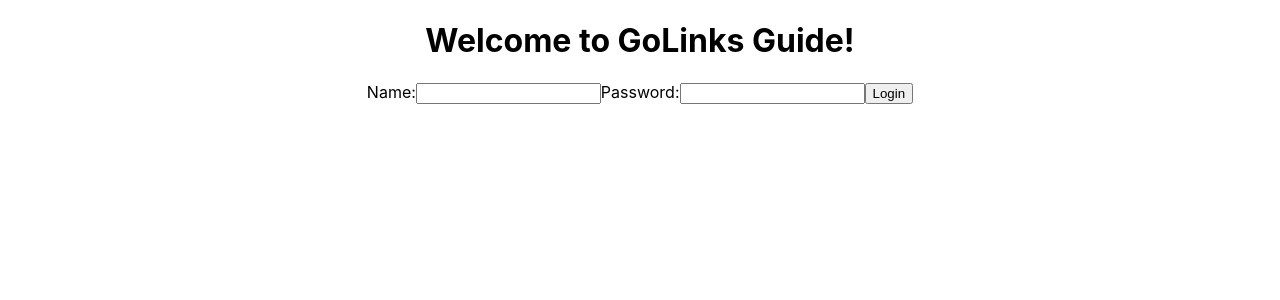
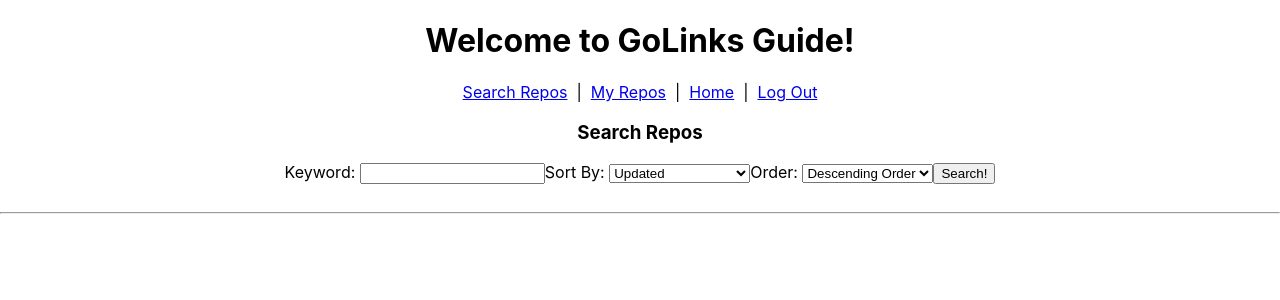
Before and after one commit to kailahk/golinks-guide, a React (Create React App) app: page /searchrepos in a window 1280 px wide. Shown: the top 300 px of the page. Built offline with nearby package versions, Linux system fonts and the light colour scheme.

Commit message:
search form functionality and repos rendering

```diff
--- /dev/null
+++ b/src/components/Result/Result.jsx
@@ -0,0 +1,15 @@
+import "./Result.css"
+
+export default function Result({repo}) {
+    const lastUpdated = repo.updated_at.split('-')
+    const updatedTimeToShow = `${lastUpdated[1]}/${lastUpdated[0]}`
+    console.log(repo)
+    return(
+        <div className="Result">
+            <h4>{repo.name}</h4>
+            <p>{repo.description}</p>
+            <p>{updatedTimeToShow}</p>
+        </div>
+    )
+
+}
--- /dev/null
+++ b/src/components/Results/Results.jsx
@@ -0,0 +1,15 @@
+import "./Results.css"
+import Result from "../Result/Result"
+
+export default function Results({repos}) {
+    let searchResults = repos;
+    if (repos.items) {
+        searchResults = repos.items
+    }
+    const reposList = searchResults.map((r, idx) => <Result repo={r} key={idx} />)
+    return(
+        <div className="Results">
+            {reposList}
+        </div>
+    )
+}
--- a/src/pages/App/App.jsx
+++ b/src/pages/App/App.jsx
@@ -7,8 +7,8 @@ import { Routes, Route } from "react-router-dom"
 import { useState } from 'react';
 
 export default function App() {
-  const [user, setUser] = useState(null)
-  const [repos, setRepos] = useState([])
+  const [user, setUser] = useState({});
+  const [repos, setRepos] = useState([]);
   return (
     <main className="App">
       <h1>Welcome to GoLinks Guide!</h1>
@@ -16,7 +16,7 @@ export default function App() {
         <>
           <NavBar setUser={setUser}/>
           <Routes>
-            <Route path="/searchrepos" element={<SearchReposPage />}></Route>
+            <Route path="/searchrepos" element={<SearchReposPage setRepos={setRepos} repos={repos}/>}></Route>
             <Route path="/myrepos" element={<MyReposPage />}></Route>
           </Routes>
         </>
--- a/src/pages/SearchReposPage/SearchReposPage.jsx
+++ b/src/pages/SearchReposPage/SearchReposPage.jsx
@@ -1,9 +1,49 @@
+import { useState } from 'react';
 import './SearchReposPage.css';
+import { getRepos } from '../../utilities/repos-service';
+import Results from '../../components/Results/Results';
 
-export default function SearchReposPage() {
+export default function SearchReposPage({setRepos, repos}) {
+  const [formData, setFormData] = useState({
+    keyword: '',
+    sort: 'updated',
+    order: 'desc',
+  })
+  function handleChange(evt) {
+    setFormData({...formData, [evt.target.name]:evt.target.value})
+  }
+  async function handleSubmit(evt) {
+    evt.preventDefault();
+    const res = await getRepos(formData);
+    setRepos(res);
+    setFormData({
+      keyword: '',
+      sort: 'updated',
+      order: 'desc',
+    })
+  }
   return (
     <div className="SearchReposPage">
-      SearchReposPage
+      <h3>Search Repos</h3>
+      <form onSubmit={handleSubmit}>
+        <label htmlFor="keyword">Keyword: </label>
+        <input type="text" name="keyword" id="keyword" value={formData.keyword} onChange={handleChange}/>
+        <label htmlFor="sort">Sort By: </label>
+        <select name="sort" id="sort" value={formData.sort} onChange={handleChange}>
+          <option value="updated">Updated</option>
+          <option value="stars">Stars</option>
+          <option value="forks">Forks</option>
+          <option value="help-wanted-issues">Help Wanted Issues</option>
+        </select>
+        <label htmlFor="order">Order: </label>
+        <select id="order" name="order" value={formData.order} onChange={handleChange}>
+          <option value="desc">Descending Order</option>
+          <option value="asc">Ascending Order</option>
+        </select>
+        <button type="submit">Search!</button>
+      </form>
+      <br /><hr /><br />
+      <Results repos={repos} />
     </div>
   );
 }
--- /dev/null
+++ b/src/utilities/repos-service.js
@@ -0,0 +1,14 @@
+export async function getRepos(searchInput) {
+    console.log(searchInput)
+    const options = {
+        headers: {
+            accept: "application/vnd.github.text-match+json",
+            "Content-Type": "application/json",
+        }
+    }
+    const {keyword, sort, order} = searchInput;
+    const queryString = `?q=${keyword}+in:name,description&sort=${sort}&order=${order}`
+    const base_url = 'https://api.github.com/search/repositories'
+    const res = fetch(base_url+queryString, options).then(res => res.json());
+    return res;
+}
```
Also changed, not shown: src/components/Result/Result.css (added), src/components/Results/Results.css (added), src/utilities/repos-api.js (added).
